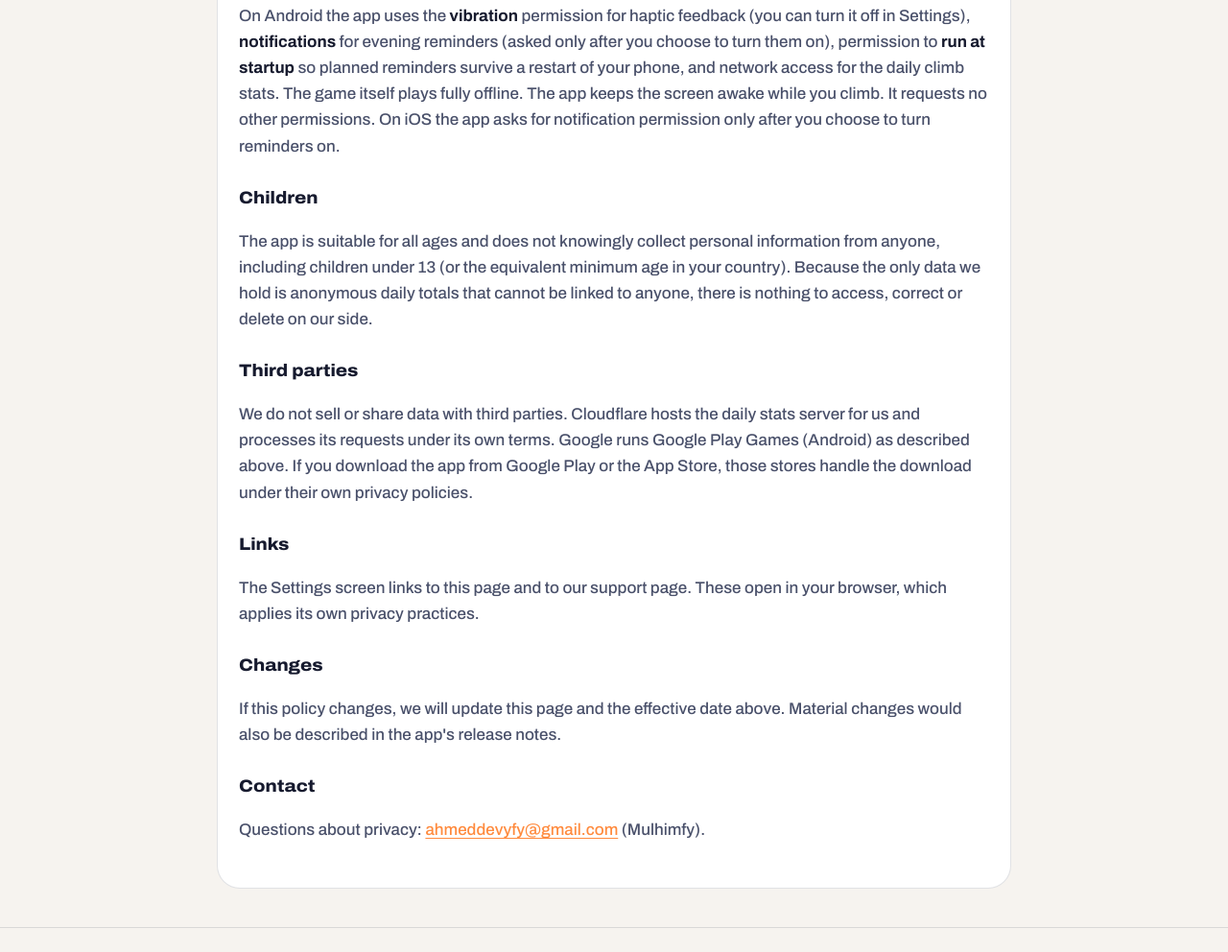
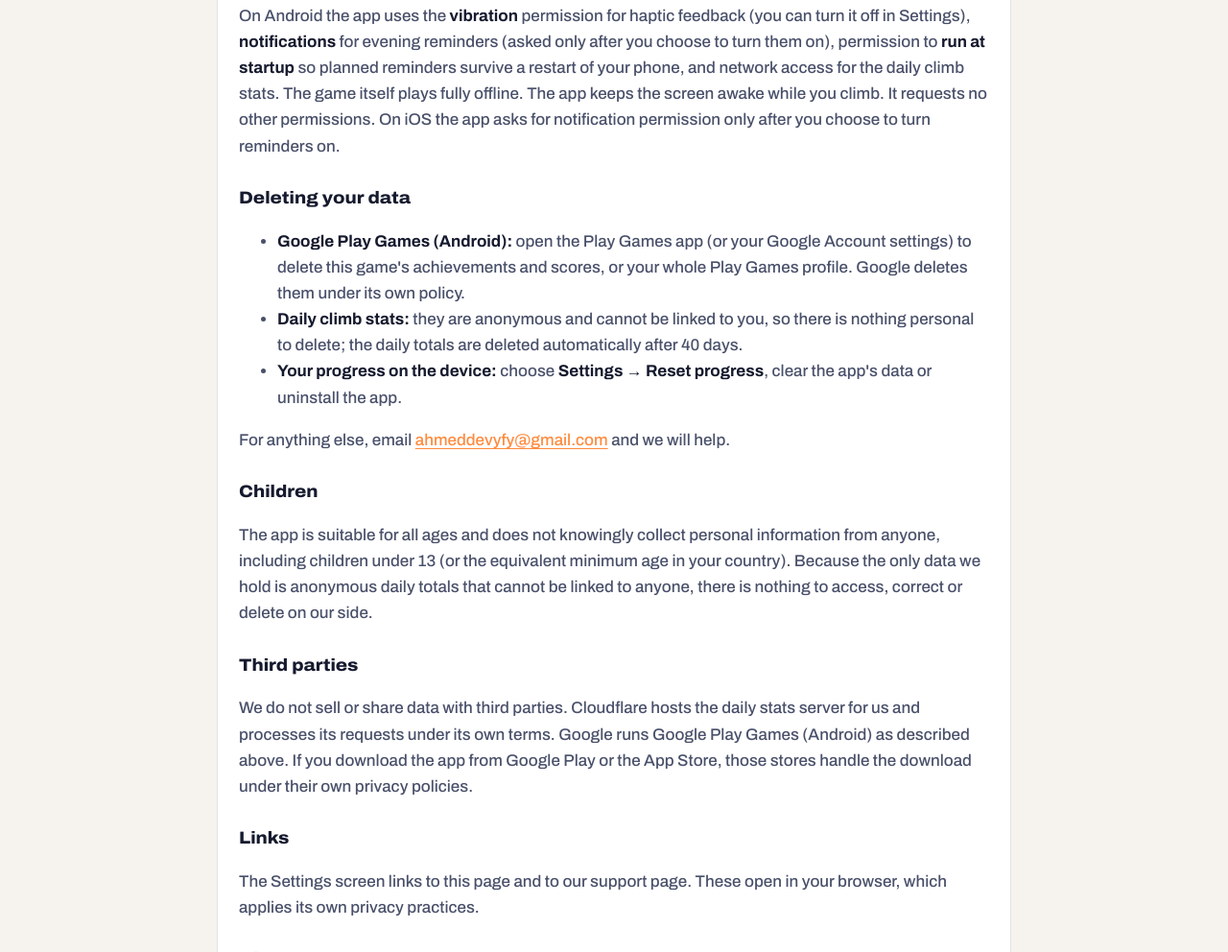
Before and after one commit to Mulhimfy/cliffbound-app, a website: page docs/privacy.html in a window 1280 px wide. Shown: the part 2246-3238 px from the top of the page at 96% size. Drawn offline with Linux system fonts and the light colour scheme.

Commit message:
Build 1.4.0 (632862b)

```diff
--- a/docs/privacy.html
+++ b/docs/privacy.html
@@ -45,6 +45,13 @@
       <p>Apart from the anonymous daily climb height described above, this data never leaves your device through the app. It is deleted when you uninstall the app, clear its data, or choose <strong>Settings → Reset progress</strong>. Your phone's own backup service (Google or iCloud backup) may include it in backups that you control; we have no access to those.</p>
       <h3>Permissions</h3>
       <p>On Android the app uses the <strong>vibration</strong> permission for haptic feedback (you can turn it off in Settings), <strong>notifications</strong> for evening reminders (asked only after you choose to turn them on), permission to <strong>run at startup</strong> so planned reminders survive a restart of your phone, and network access for the daily climb stats. The game itself plays fully offline. The app keeps the screen awake while you climb. It requests no other permissions. On iOS the app asks for notification permission only after you choose to turn reminders on.</p>
+      <h3 id="delete">Deleting your data</h3>
+      <ul>
+        <li><strong>Google Play Games (Android):</strong> open the Play Games app (or your Google Account settings) to delete this game's achievements and scores, or your whole Play Games profile. Google deletes them under its own policy.</li>
+        <li><strong>Daily climb stats:</strong> they are anonymous and cannot be linked to you, so there is nothing personal to delete; the daily totals are deleted automatically after 40 days.</li>
+        <li><strong>Your progress on the device:</strong> choose <strong>Settings → Reset progress</strong>, clear the app's data or uninstall the app.</li>
+      </ul>
+      <p>For anything else, email <a href="mailto:ahmeddevyfy@gmail.com">ahmeddevyfy@gmail.com</a> and we will help.</p>
       <h3>Children</h3>
       <p>The app is suitable for all ages and does not knowingly collect personal information from anyone, including children under 13 (or the equivalent minimum age in your country). Because the only data we hold is anonymous daily totals that cannot be linked to anyone, there is nothing to access, correct or delete on our side.</p>
       <h3>Third parties</h3>
```
